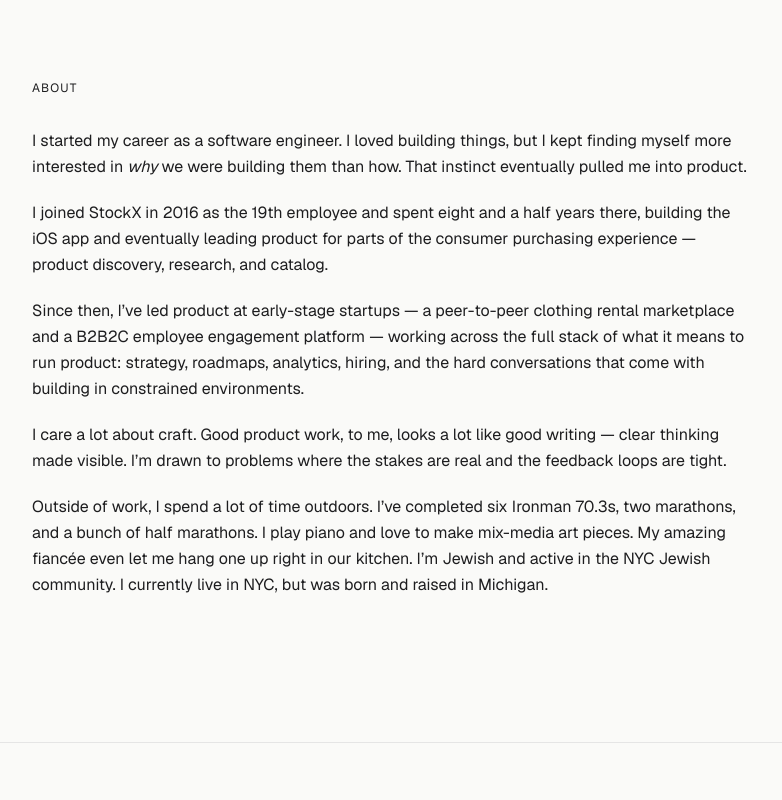
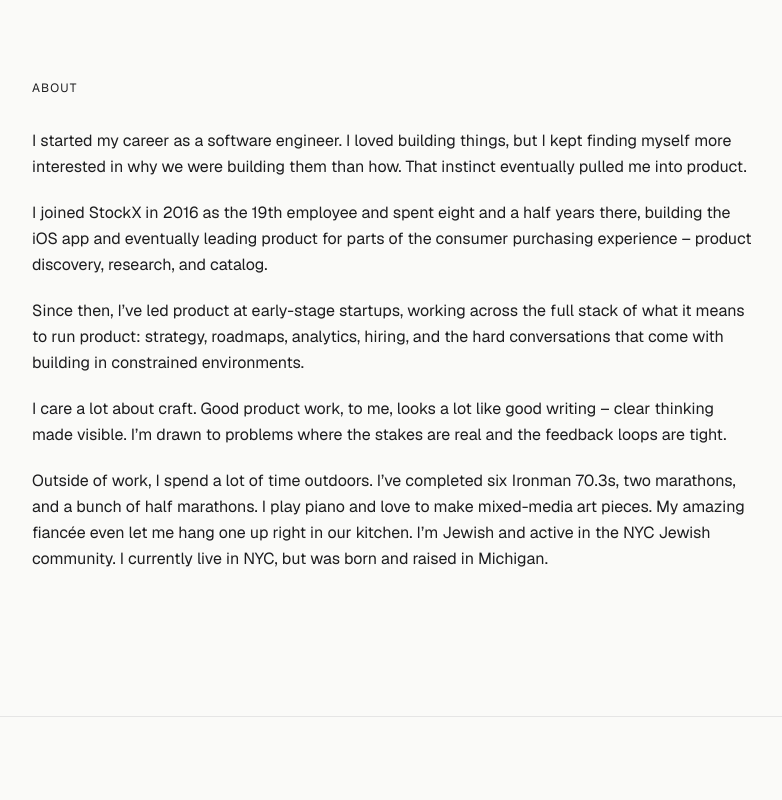
Before and after one commit to jrmsklar/joshsklar-web, a Next.js app: page / in a window 1280 px wide. Shown: the part 1320-2120 px from the top of the page, without its empty margins (248-1030 px from the left). Built offline with nearby package versions, Linux system fonts and the light colour scheme.

Commit message:
update copy, remove mdashes

```diff
--- a/src/app/page.tsx
+++ b/src/app/page.tsx
@@ -73,7 +73,7 @@ const stats = [
   { target: 3, suffix: "", lines: ["Series A+", "Startups"] },
   { target: 6, suffix: "", lines: ["Ironman", "70.3s"] },
   { target: 2, suffix: "", lines: ["NYC", "Marathons"] },
-  { target: 3, suffix: "", lines: ["Mix-Media", "Art Publications"] },
+  { target: 3, suffix: "", lines: ["Mixed-Media", "Art Publications"] },
 ];
 
 function ByTheNumbers() {
@@ -157,34 +157,32 @@ function About() {
           <div className="space-y-5 text-base leading-relaxed text-[--color-foreground]">
             <p>
               I started my career as a software engineer. I loved building
-              things, but I kept finding myself more interested in{" "}
-              <em>why</em> we were building them than how. That instinct
+              things, but I kept finding myself more interested in
+              why we were building them than how. That instinct
               eventually pulled me into product.
             </p>
             <p>
               I joined StockX in 2016 as the 19th employee and spent eight and a
               half years there, building the iOS app and eventually leading
               product for parts of the consumer purchasing
-              experience&nbsp;&mdash; product discovery, research, and catalog.
+              experience – product discovery, research, and catalog.
             </p>
             <p>
               Since then, I&rsquo;ve led product at early-stage
-              startups&nbsp;&mdash; a peer-to-peer clothing rental marketplace
-              and a B2B2C employee engagement platform&nbsp;&mdash; working
-              across the full stack of what it means to run product: strategy,
+              startups, working across the full stack of what it means to run product: strategy,
               roadmaps, analytics, hiring, and the hard conversations that come
               with building in constrained environments.
             </p>
             <p>
               I care a lot about craft. Good product work, to me, looks a lot
-              like good writing&nbsp;&mdash; clear thinking made visible.
+              like good writing – clear thinking made visible.
               I&rsquo;m drawn to problems where the stakes are real and the
               feedback loops are tight.
             </p>
             <p>
               Outside of work, I spend a lot of time outdoors. I&rsquo;ve
               completed six Ironman 70.3s, two marathons, and a bunch of half
-              marathons. I play piano and love to make mix-media art pieces. My
+              marathons. I play piano and love to make mixed-media art pieces. My
               amazing fianc&eacute;e even let me hang one up right in our
               kitchen. I&rsquo;m Jewish and active in the NYC Jewish community. I
               currently live in NYC, but was born and raised in Michigan.
@@ -222,7 +220,7 @@ const roles = [
     icon: "/images/app_icons/stockx-app-icon.png",
     url: "https://stockx.com",
     description:
-      "Joined as the 19th employee. Built the iOS app, led engineering teams, and ran product for parts of the consumer purchasing experience\u2009\u2014\u2009product discovery, research, and catalog.",
+      "Joined as the 19th employee. Built the iOS app, led engineering teams, and ran product for parts of the consumer purchasing experience – product discovery, research, and catalog.",
   },
   {
     company: "Earlier",
```
